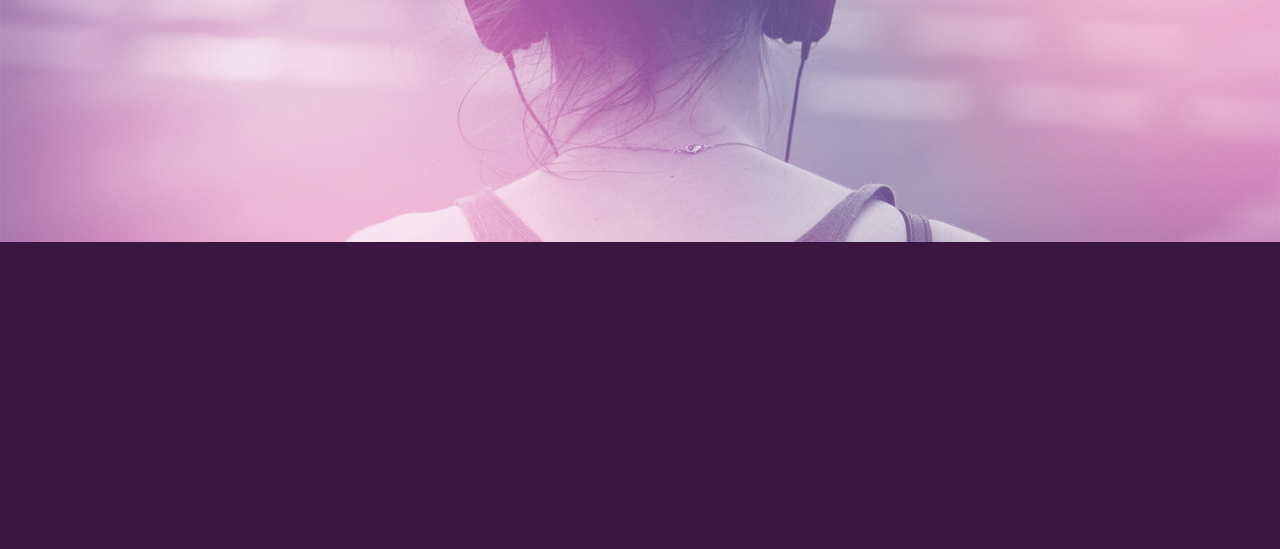
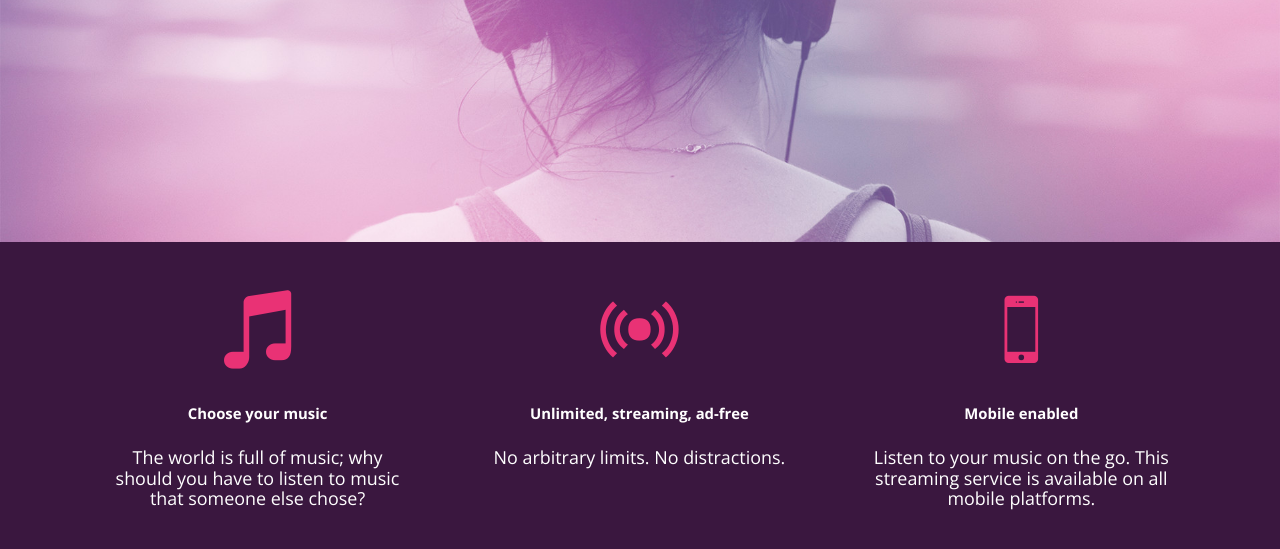
Before and after one commit to hoffyboy/bloc-jams, a plain HTML site: page index.html in a window 1280 px wide. Shown: the part 455-1004 px from the top of the page. Drawn offline with nearby package versions, Linux system fonts and the light colour scheme.

Commit message:
checkpoint-09 complete

```diff
--- a/scripts/landing.js
+++ b/scripts/landing.js
@@ -1,6 +1,6 @@
- var animatePoints = function() {
+var pointsArray = document.getElementsByClassName('point');
 
-     var points = document.getElementsByClassName('point');
+var animatePoints = function(points) {
 
      var revealPoint = function(index){
          points[index].style.opacity = 1;
@@ -9,8 +9,21 @@
          points[index].style.WebkitTransform = "scaleX(1) translateY(0)";
  }
 
-
  for(var i=0; i<points.length; i++){
      revealPoint(i);
     }
  };
+
+ window.onload = function() {
+     if (window.innerHeight > 950) {
+         animatePoints(pointsArray);
+     }
+     var sellingPoints = document.getElementsByClassName('selling-points')[0];
+     var scrollDistance = sellingPoints.getBoundingClientRect().top - window.innerHeight + 200;
+
+     window.addEventListener('scroll', function(event) {
+          if (document.documentElement.scrollTop || document.body.scrollTop >= scrollDistance) {
+          animatePoints(pointsArray);
+         }
+     });
+ }
--- a/styles/landing.css
+++ b/styles/landing.css
@@ -42,7 +42,7 @@ body.landing {
     transform: scaleX(0.9) translateY(3rem);
     -webkit-transition: all 0.25s ease-in-out;
     -moz-transition: all 0.25s ease-in-out;
-    transition: all 0.25s ease-in;
+    transition: all 0.25s ease-in-out;
     -webkit-transition-delay: 0.2s;
     -moz-transition-delay: 0.2s;
     transition-delay: 0.2s;
```
